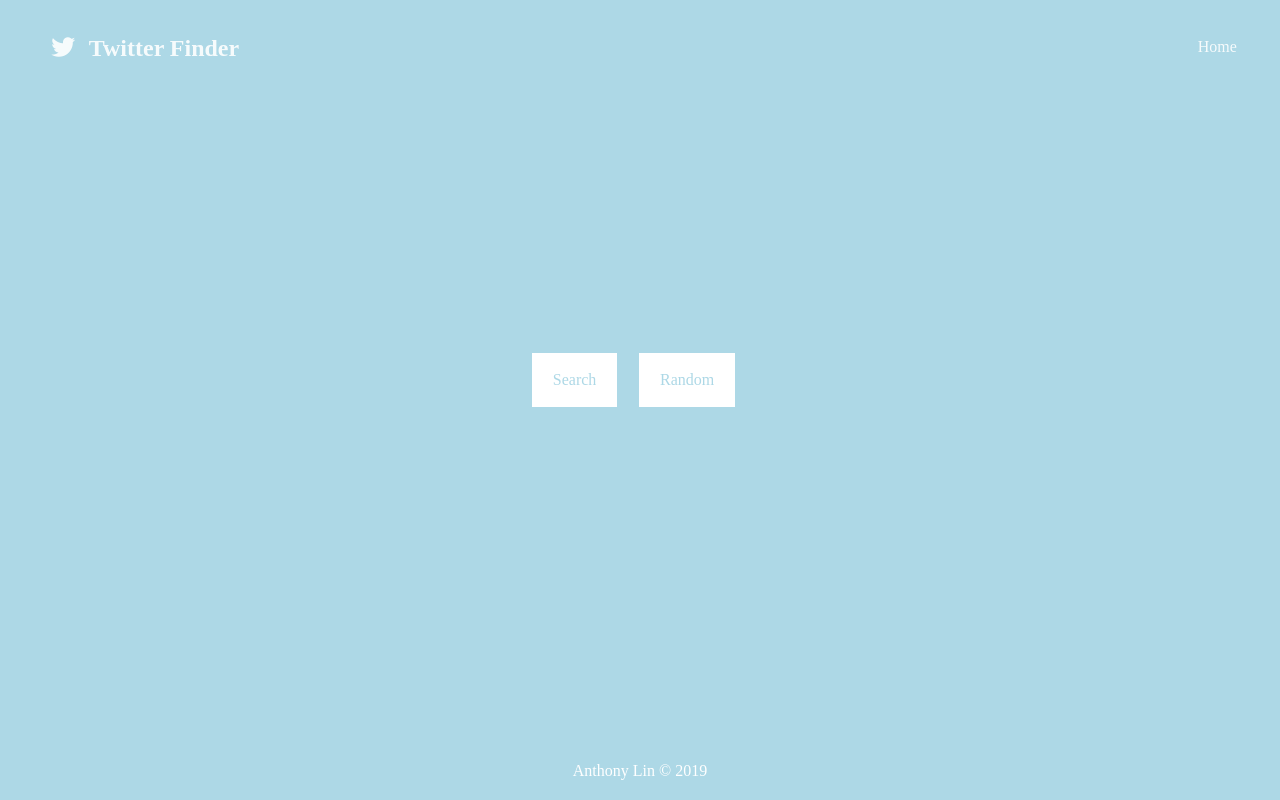
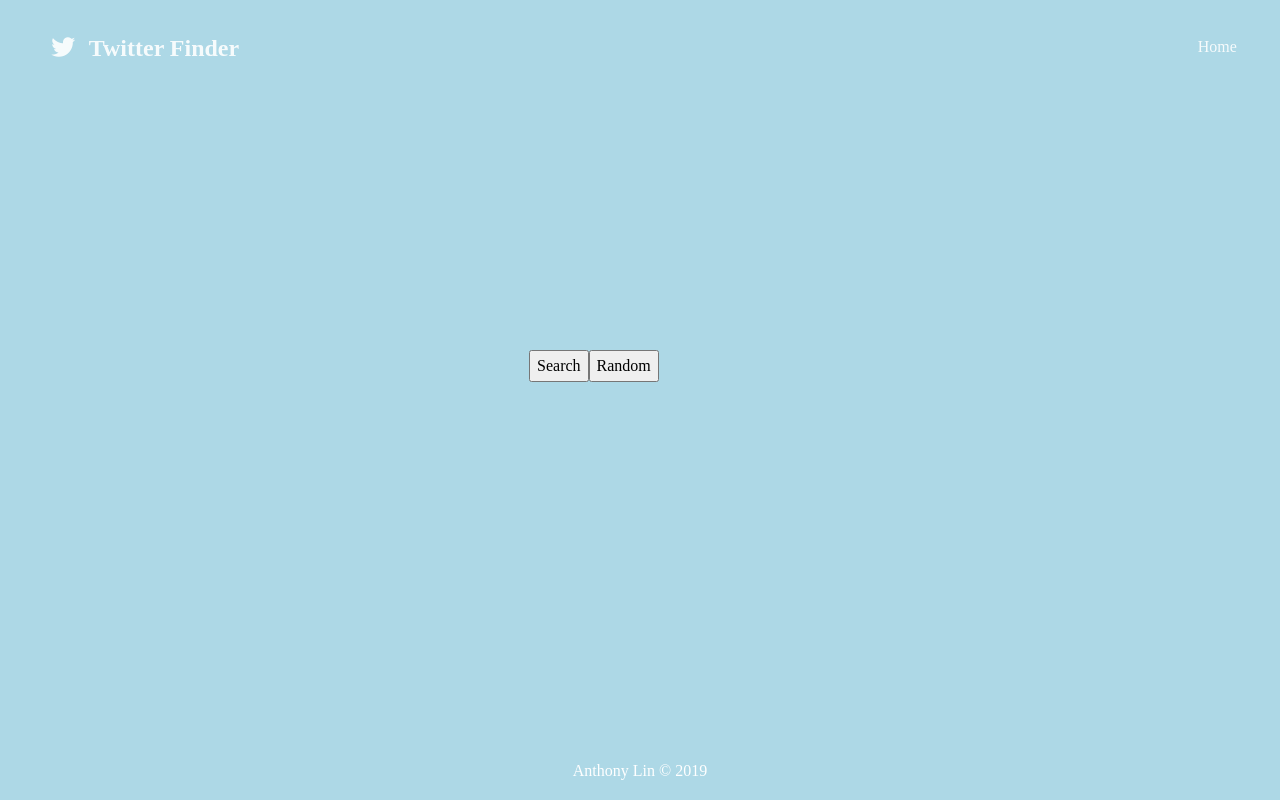
Before and after one commit to anhlin/twitter-finder, a React (Create React App) app in the folder client/: page / in a window 1280 px wide. Built offline with nearby package versions, Linux system fonts and the light colour scheme; a web font is replaced by a local one.

Commit message:
fixing buttons

```diff
--- a/client/src/App.css
+++ b/client/src/App.css
@@ -340,13 +340,13 @@ i {
     border-radius: 5px;
 }
 
-button {
+.button {
     background: #fff;
     color: rgb(173, 216, 230);
     border: 3px solid rgb(173, 216, 230);
     position: relative;
     height: 60px;
-    font-size: 1.6em;
+    font-size: 1.4em;
     padding: 0 2em;
     cursor: pointer;
     transition: 800ms ease all;
@@ -354,12 +354,12 @@ button {
     padding: 0.4rem 1.3rem;
     margin-right: 1rem;
 }
-button:hover {
+.button:hover {
     background: #fff;
     color: rgb(173, 216, 230);
 }
-button:before,
-button:after {
+.button:before,
+.button:after {
     content: '';
     position: absolute;
     top: 0;
@@ -369,14 +369,14 @@ button:after {
     background: rgb(173, 216, 230);
     transition: 400ms ease all;
 }
-button:after {
+.button:after {
     right: inherit;
     top: inherit;
     left: 0;
     bottom: 0;
 }
-button:hover:before,
-button:hover:after {
+.button:hover:before,
+.button:hover:after {
     width: 100%;
     transition: 800ms ease all;
 }
--- a/client/src/components/users/UserInfo.js
+++ b/client/src/components/users/UserInfo.js
@@ -64,10 +64,17 @@ const UserInfo = ({ match }) => {
                             </Fragment>
                         )}
                         <div style={{ display: 'block', marginTop: '30px' }}>
-                            <button href={'https://twitter.com/' + screen_name}>
+                            <a
+                                href={'https://twitter.com/' + screen_name}
+                                className="button"
+                            >
                                 Visit Twitter Profile
-                            </button>
-                            {url && <button href={url}>Visit Website</button>}
+                            </a>
+                            {url && (
+                                <a href={url} className="button">
+                                    Visit Website
+                                </a>
+                            )}
                         </div>
                     </div>
                 </div>
```
